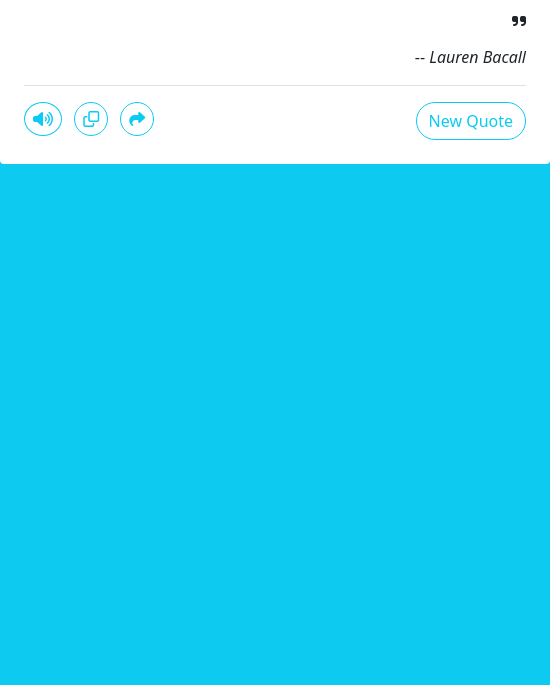
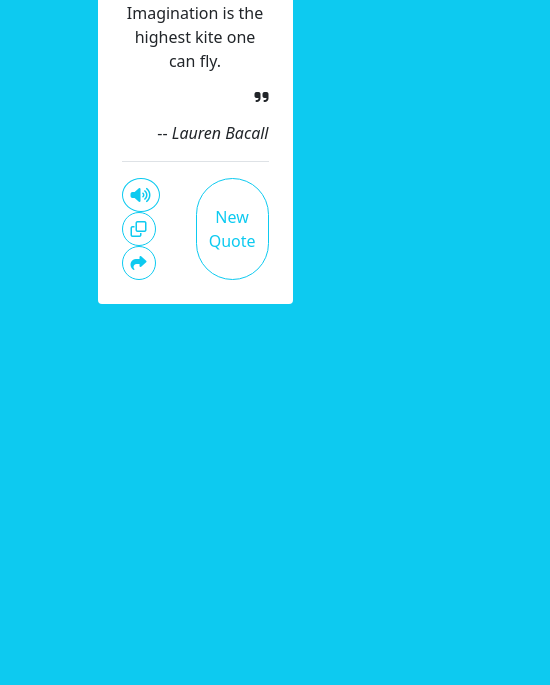
Before and after one commit to ThaeNandarSeint/Daily-quotes-for-you, a plain HTML site: page index.html in a window 390 px wide. Shown: the part 159-844 px from the top of the page, 550 px wide, since content can reach past the window. Drawn offline with Linux system fonts and the light colour scheme.

Commit message:
responsive

```diff
--- a/index.html
+++ b/index.html
@@ -4,12 +4,12 @@
     <meta charset="UTF-8">
     <meta http-equiv="X-UA-Compatible" content="IE=edge">
     <meta name="viewport" content="width=device-width, initial-scale=1.0">
-    <title>Quote</title>
+    <title>Quote of the Day</title>
     <link rel="stylesheet" href="css/bootstrap.min.css">
 
 </head>
 <body class="bg-info">
-    <div class="mx-auto bg-white rounded my-5 p-4" style="width: 550px;">
+    <div class="mx-auto bg-white rounded my-5 p-4" style="width: 50%;">
             <h3 class="text-center">Quote of the Day</h3>
             <i class="fa fa-quote-left" aria-hidden="true"></i>
             <p class="text-center" id="quote">Imagination is the highest kite one can fly.</p>
```
Also changed, not shown: css/style.css (deleted).
